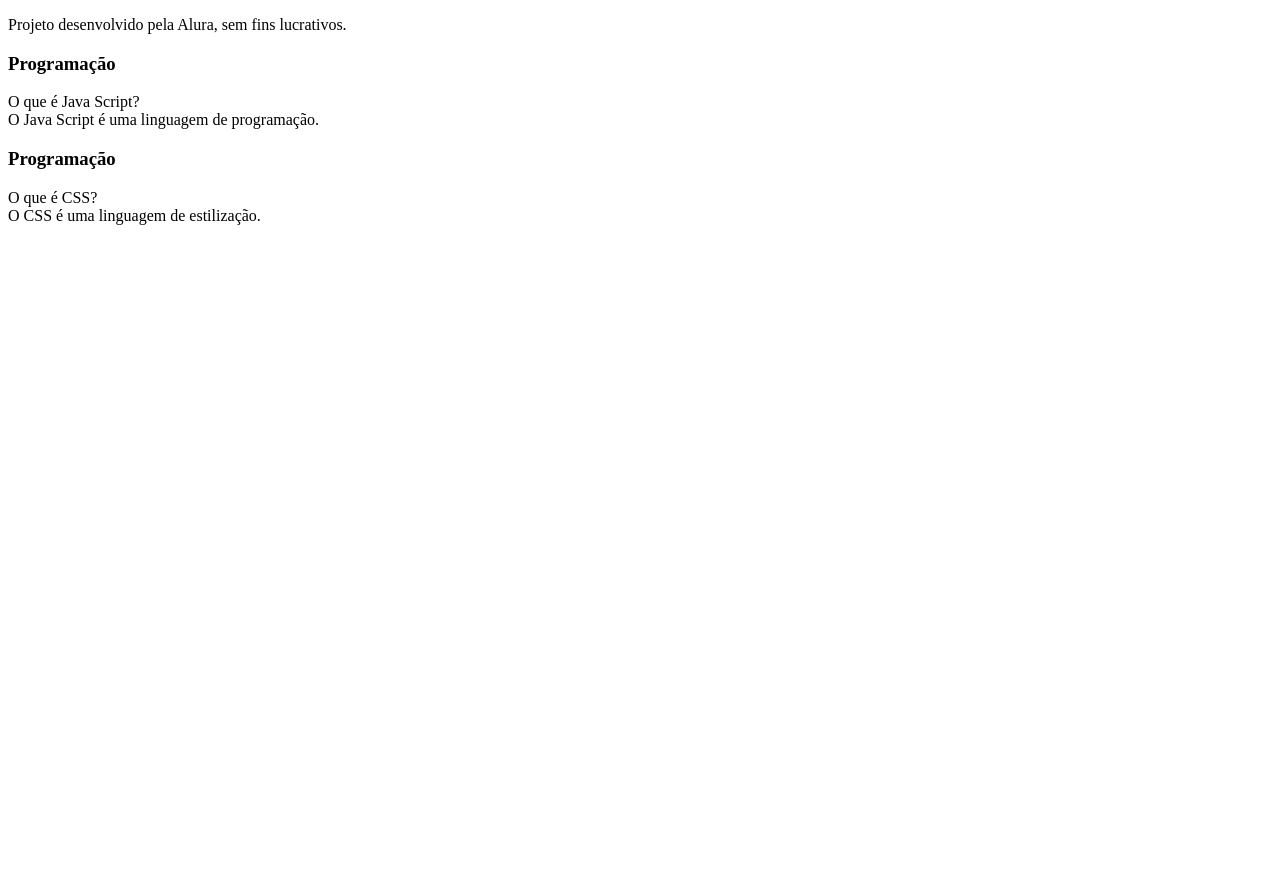
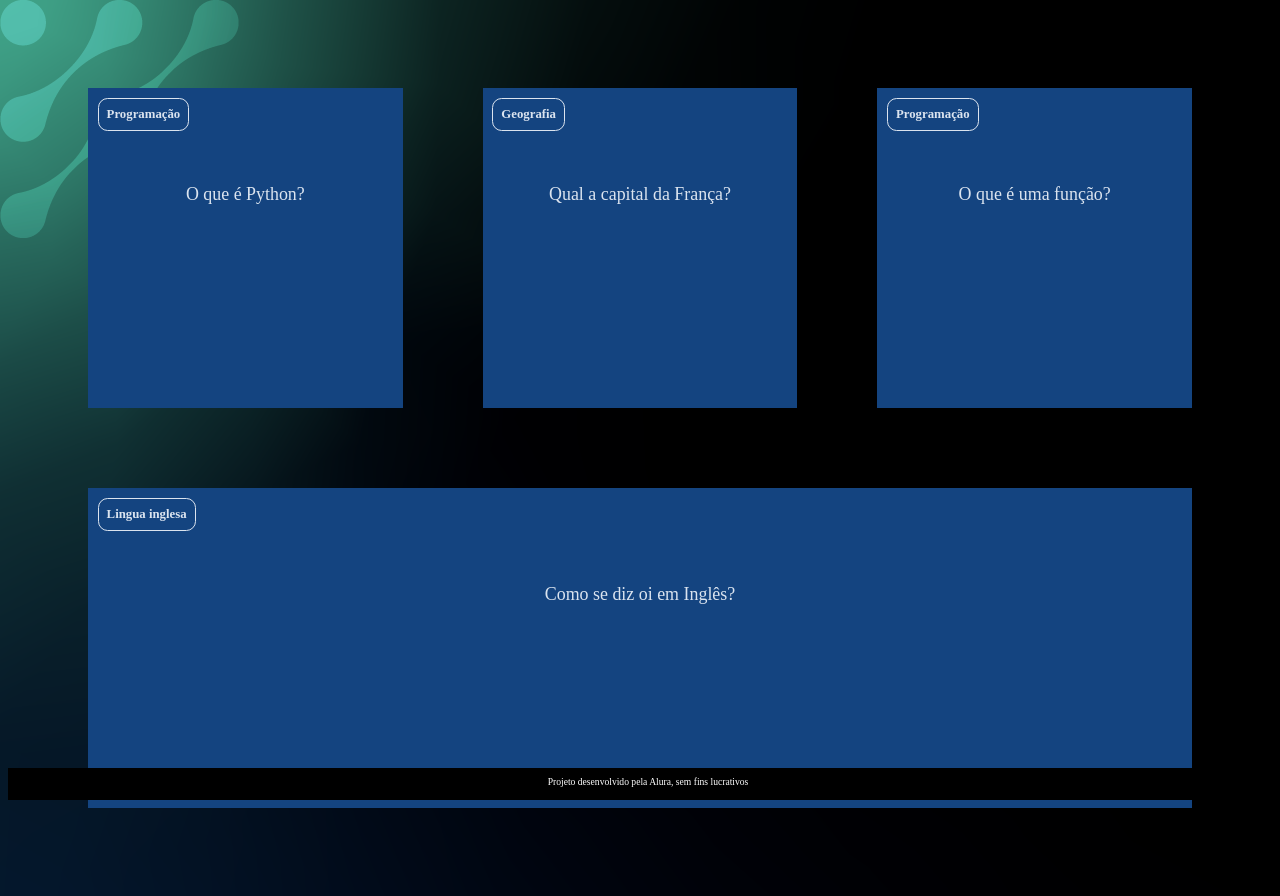
Before and after one commit to guirl22/2trimestre, a plain HTML site: page index.html in a window 1280 px wide. Before the commit the page ends 800 px from the top, so only its background shows below. Drawn offline with Linux system fonts and the light colour scheme.

Commit message:
xacaxjxj

```diff
--- /dev/null
+++ b/app.js
@@ -0,0 +1,29 @@
+function criaCartao(categoria, pergunta, resposta) {
+    let container = document.getElementById('container')
+    let cartao = document.createElement('article')
+    cartao.className = 'cartao'
+
+    cartao.innerHTML = `
+    <div class="cartao__conteudo">
+    <h3>${categoria}</h3>
+    <div class="cartao__conteudo__pergunta">
+        <p>${pergunta}</p>
+    </div>
+    <div class="cartao__conteudo__resposta">
+        <p>${resposta}</p>
+    </div>
+    </div>
+    `
+
+    let respostaEstaVisivel = false
+
+    function viraCartao() {
+        respostaEstaVisivel = !respostaEstaVisivel
+        cartao.classList.toggle('active', respostaEstaVisivel)
+    }
+    cartao.addEventListener('click', viraCartao)
+
+
+    container.appendChild(cartao)
+
+}
--- /dev/null
+++ b/assets/style.css
@@ -0,0 +1,116 @@
+:root {
+    --text-color: #DBE4EF;
+    --card-front-color: #144480;
+    --card-back-color: #00F4BF;
+}
+
+body {
+    background: url('img/bg-desktop.webp');
+    font-family: Bai Jamjuree;
+}
+
+#container {
+    display: flex;
+    flex-wrap: wrap;
+    justify-content: space-between;
+    padding: 4rem;
+    gap: 3rem;
+}
+
+.cartao {
+    margin: 1rem 1rem;
+    height: 20rem;
+    flex-grow: 1;
+    flex-basis: calc(33% - 6rem);
+}
+
+.cartao__conteudo {
+    background-color: var(--card-front-color);
+    text-align: center;
+    /* background-color: aquamarine; */
+    height: 100%;
+    transform-style: preserve-3d;
+    transition: transform 300ms ease-in-out;
+}
+
+.cartao__conteudo h3 {
+    color: var(--text-color);
+    border: 1px solid var(--text-color);
+    text-align: left;
+    padding: 0.5rem;
+    position: absolute;
+    margin: 0.6rem;
+    border-radius: 0.6rem;
+    font-size: 1vw;
+    backface-visibility: hidden;
+}
+
+.cartao__conteudo p {
+    margin-top: 1rem;
+    padding: 2rem;
+    margin-top: 4rem;
+    font-size: 1.4vw;
+}
+
+.cartao__conteudo__pergunta p {
+    color: var(--text-color);
+    font-weight: 500;
+}
+
+.cartao__conteudo__resposta p {
+    color: var(--card-back-color);
+    font-weight: 700;
+}
+
+.cartao.active .cartao__conteudo {
+    transform: rotateY(180deg);
+}
+
+.cartao__conteudo__pergunta,
+.cartao__conteudo__resposta {
+    backface-visibility: hidden;
+    position: absolute;
+    height: 100%;
+    width: 100%;
+    box-sizing: border-box;
+}
+
+.cartao__conteudo__resposta {
+    transform: rotateY(180deg);
+    background-color: rgba(0, 244, 191, 0.2);
+    border: 4px solid var(--card-back-color);
+}
+
+footer {
+    background-color: black;
+    color: white;
+    position: fixed;
+    bottom: 0;
+    width: 100%;
+    height: 2rem;
+}
+
+footer p {
+    text-align: center;
+    font-size: 0.6rem;
+    margin-top: 0.5rem;
+}
+
+@media (max-width: 560px) {
+
+    body {
+        background: url('img/bg-mobile.webp'), no-repeat cover;
+    }
+
+    .cartao {
+        flex: 1 0 calc(100% - 1rem)
+    }
+
+    .cartao__conteudo h3 {
+        font-size: 3vw;
+    }
+
+    .cartao__conteudo p {
+        font-size: 3.8vw;
+    }
+}
--- a/index.html
+++ b/index.html
@@ -1,51 +1,31 @@
 <!DOCTYPE html>
-<html lang="en">
+<html lang="pt-br">
 <head>
     <meta charset="UTF-8">
     <meta name="viewport" content="width=device-width, initial-scale=1.0">
-    <title>Document</title>
+    <link rel="stylesheet" href="assets/style.css">
+    <title>Flashcard</title>
 </head>
 <body>
-
+    <main>
+        <section id="container">
+            <!-- <article class="cartao">
+                <div class="cartao__conteudo">
+                    <h3>Programação</h3>
+                    <div class="cartao__conteudo__pergunta">
+                        <p>O que é JavaScript?</p>
+                    </div>
+                    <div class="cartao__conteudo__resposta">
+                        <p>O JavaScript é uma linguagem de programação</p>
+                    </div>
+                </div>
+            </article> -->
+        </section>
+    </main>
+    <footer>
+        <p>Projeto desenvolvido pela Alura, sem fins lucrativos</p>
+    </footer>
+    <script src="app.js"></script>
+    <script src="perguntas.js"></script>
 </body>
 </html>
-<html lang="pt-br">
-<head>
-  <meta charset="UTF-8">
-    <meta name="viewport" content="width=device-width, initial-scale=1.0">
-    <title>Flashcard</title>
-    <main>
-
-    </main>
-    <footer>
-        <p>Projeto desenvolvido pela Alura, sem fins lucrativos.</p>
-    </footer>
-    <main>
-        <section id="container">
-
-    </section>
-    <article class="cartao">
-        <div class="cartao__conteudo">
-
-        </div>
-    </article>
-    <h3> Programação </h3>
-    <div class="cartao__conteudo__pergunta">
-        O que é Java Script?
-        </div>
-        <div class="cartao__conteudo__resposta">
-            O Java Script é uma linguagem de programação.
-            </div>
-
-<article class="cartao">
-    <div class="cartao__conteudo">
-            <h3> Programação </h3>
-                  <div class="cartao__conteudo__pergunta">
-                        O que é CSS?
-                    </div>
-                   <div class="cartao__conteudo__resposta">
-                        O CSS é uma linguagem de estilização.
-                     </div>
-                    </div>
-
-     </article>
--- /dev/null
+++ b/perguntas.js
@@ -0,0 +1,23 @@
+criaCartao(
+    'Programação',
+    'O que é Python?',
+    'O Python é uma linguagem de programação'
+)
+
+criaCartao(
+    'Geografia',
+    'Qual a capital da França?',
+    'A capital da França é Paris'
+)
+
+criaCartao(
+    'Programação',
+    'O que é uma função?',
+    'Uma função é um bloco de código que executa alguma tarefa'
+)
+
+criaCartao(
+    'Lingua inglesa',
+    'Como se diz oi em Inglês?',
+    'Oi em ingles é HI (RAI)'
+)
```
Also changed, not shown: assets/img/bg-desktop.webp (added), assets/img/bg-mobile.webp (added), assets/img/bg-tablet.webp (added), style.css (deleted), 3 other files.
